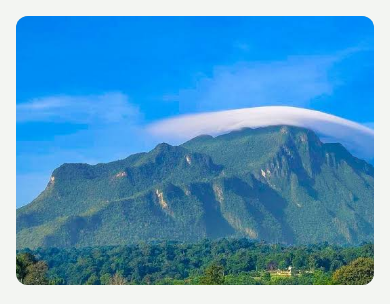
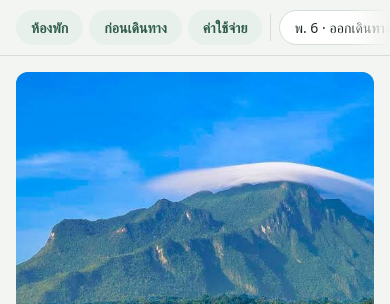
Before and after one commit to oraa-git/chiangdao-trip, a plain HTML site: page trip-chiangdao.html in a window 390 px wide. Shown: the top 304 px of the page. Drawn offline with Linux system fonts and the light colour scheme; a web font is replaced by a local one.

Commit message:
Keep top nav fully visible
Move the sticky nav above the hero so it shows on load, let it wrap to
a second row on wide screens, and fade the right edge on phones to hint
that more chips scroll into view.

Co-Authored-By: Claude Opus 5.5 <noreply@anthropic.com>

```diff
--- a/trip-chiangdao.html
+++ b/trip-chiangdao.html
@@ -170,6 +170,14 @@ a:focus-visible,button:focus-visible{outline:2px solid var(--dawn);outline-offse
 .daynav .sep{flex:0 0 1px;align-self:stretch;background:var(--line);margin:4px 2px}
 .daynav{position:sticky;top:env(safe-area-inset-top,0px);z-index:5;background:var(--bg);border-bottom:1px solid var(--line)}
 .daynav .wrap{display:flex;gap:6px;overflow-x:auto;padding-block:10px;scrollbar-width:none}
+.daynav .wrap::-webkit-scrollbar{display:none}
+/* Wide screens: show every chip, wrapping to a second row if needed */
+@media (min-width:720px){.daynav .wrap{max-width:1100px;flex-wrap:wrap;overflow:visible}}
+/* Phones: swipe sideways; fade the right edge so it's clear there's more */
+@media (max-width:719px){
+  .daynav .wrap{-webkit-mask-image:linear-gradient(to right,#000 calc(100% - 44px),transparent);mask-image:linear-gradient(to right,#000 calc(100% - 44px),transparent)}
+  .daynav .wrap.at-end{-webkit-mask-image:none;mask-image:none}
+}
 .daynav a{flex:0 0 auto;text-decoration:none;color:var(--fg);border:1px solid var(--line);background:var(--surface);border-radius:999px;padding:5px 14px;font-size:.88rem;white-space:nowrap}
 .daynav a.is-today{border-color:var(--dawn);color:var(--dawn);font-weight:600}
 
@@ -245,6 +253,20 @@ footer{color:var(--muted);font-size:.82rem;text-align:center;padding-block:0 32p
 @media (prefers-reduced-motion:no-preference){html{scroll-behavior:smooth}}
 </style>
 
+<nav class="daynav" aria-label="เลือกวัน">
+  <div class="wrap">
+    <a href="#rooms" class="info">ห้องพัก</a>
+    <a href="#prep" class="info">ก่อนเดินทาง</a>
+    <a href="#money" class="info">ค่าใช้จ่าย</a>
+    <span class="sep" aria-hidden="true"></span>
+    <a href="#d1" data-date="2027-01-06">พ. 6 · ออกเดินทาง</a>
+    <a href="#d2" data-date="2027-01-07">พฤ. 7 · อบรม</a>
+    <a href="#d3" data-date="2027-01-08">ศ. 8 · เดินขึ้นดอย</a>
+    <a href="#d4" data-date="2027-01-09">ส. 9 · ยอด → แม่งัด</a>
+    <a href="#d5" data-date="2027-01-10">อา. 10 · กลับบ้าน</a>
+  </div>
+</nav>
+
 <header class="hero">
   <div class="wrap">
     <figure class="hero-photo">
@@ -276,20 +298,6 @@ footer{color:var(--muted);font-size:.82rem;text-align:center;padding-block:0 32p
     </nav>
   </div>
 </header>
-
-<nav class="daynav" aria-label="เลือกวัน">
-  <div class="wrap">
-    <a href="#rooms" class="info">ห้องพัก</a>
-    <a href="#prep" class="info">ก่อนเดินทาง</a>
-    <a href="#money" class="info">ค่าใช้จ่าย</a>
-    <span class="sep" aria-hidden="true"></span>
-    <a href="#d1" data-date="2027-01-06">พ. 6 · ออกเดินทาง</a>
-    <a href="#d2" data-date="2027-01-07">พฤ. 7 · อบรม</a>
-    <a href="#d3" data-date="2027-01-08">ศ. 8 · เดินขึ้นดอย</a>
-    <a href="#d4" data-date="2027-01-09">ส. 9 · ยอด → แม่งัด</a>
-    <a href="#d5" data-date="2027-01-10">อา. 10 · กลับบ้าน</a>
-  </div>
-</nav>
 
 <main class="wrap">
 
@@ -534,6 +542,13 @@ footer{color:var(--muted);font-size:.82rem;text-align:center;padding-block:0 32p
   }
   tick(); setInterval(tick, 1000);
 
+  // Drop the edge fade once the chip row is scrolled to its end
+  var navRow = document.querySelector(".daynav .wrap");
+  function navEdge(){ navRow.classList.toggle("at-end", navRow.scrollLeft + navRow.clientWidth >= navRow.scrollWidth - 2); }
+  navRow.addEventListener("scroll", navEdge, {passive:true});
+  window.addEventListener("resize", navEdge);
+  navEdge();
+
   // Personal checklist, saved in this browser only
   var KEY = "chiangdao-2570-checks", saved = {};
   try { saved = JSON.parse(localStorage.getItem(KEY) || "{}") || {}; } catch(e) { saved = {}; }
```
Also changed, not shown: index.html (+31 -16 lines).
